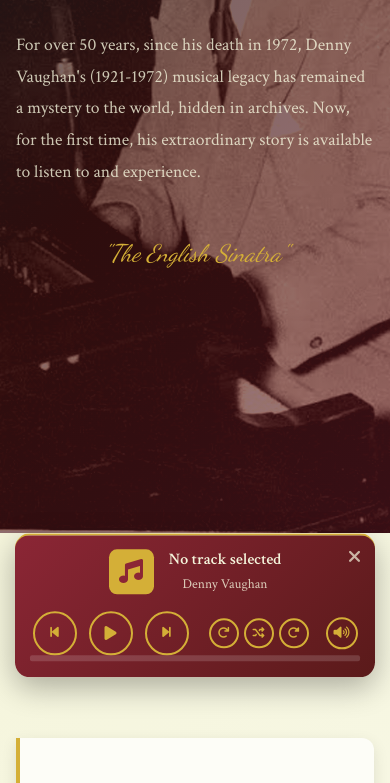
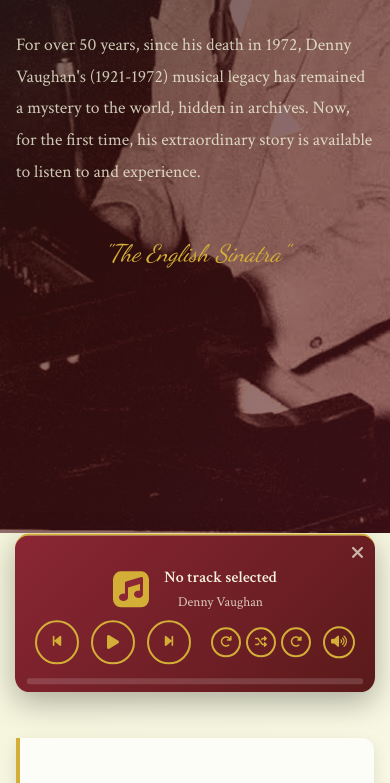
Before and after one commit to kitsmusic/denny-vaughan_website, a plain HTML site: page index.html in a window 390 px wide. Shown: the part 311-1094 px from the top of the page. Drawn offline with nearby package versions, Linux system fonts and the light colour scheme.

Commit message:
refactor: improve audio player layout with flexbox and responsive sizing

```diff
--- a/playback-bar.js
+++ b/playback-bar.js
@@ -75,7 +75,7 @@ class GlobalAudioPlayer {
                 <div id="globalAudioPlayer" class="global-audio-player">
                     <button id="globalPlayerClose" class="global-player-close">
                         <i class="fas fa-times"></i>
-                    </button>
+                                    </button>
                     <div class="global-player-content">
                         <div class="global-player-info">
                             <div class="global-player-cover">
--- a/styles.css
+++ b/styles.css
@@ -1513,7 +1513,7 @@ p {
     right: 20px;
     background: linear-gradient(135deg, var(--burgundy) 0%, var(--dark-burgundy) 100%);
     color: var(--cream);
-    padding: 15px 20px 20px 20px;
+    padding: 20px;
     box-shadow: 0 10px 30px rgba(0, 0, 0, 0.3);
     z-index: 2000;
     transform: translateY(calc(100% + 20px));
@@ -1522,6 +1522,10 @@ p {
     border-radius: 15px;
     max-width: 1200px;
     margin: 0 auto;
+    /* Flexbox layout */
+    display: flex;
+    flex-direction: column;
+    gap: 15px;
     /* Ensure no text selection on player */
     user-select: none;
     -webkit-user-select: none;
@@ -1537,8 +1541,8 @@ p {
     display: flex;
     align-items: center;
     justify-content: space-between;
-    max-width: 1200px;
-    margin: 0 auto;
+    gap: 20px;
+    position: relative;
 }
 
 .global-player-info {
@@ -1574,6 +1578,7 @@ p {
     font-weight: 600;
     font-size: 1rem;
     margin-bottom: 2px;
+    margin-top: 0;
     white-space: nowrap;
     overflow: hidden;
     text-overflow: ellipsis;
@@ -1590,6 +1595,7 @@ p {
     gap: 15px;
     flex-shrink: 0;
     justify-content: center;
+    flex-wrap: wrap;
 }
 
 .global-control-btn {
@@ -1630,7 +1636,6 @@ p {
 .global-playback-modes {
     display: flex;
     gap: 8px;
-    margin-left: 10px;
 }
 
 .global-mode-btn {
@@ -1664,7 +1669,6 @@ p {
     display: flex;
     align-items: center;
     gap: 10px;
-    margin-left: 15px;
 }
 
 .global-volume-btn {
@@ -1731,20 +1735,18 @@ p {
 }
 
 .global-progress {
-    position: absolute;
-    bottom: 15px;
-    left: 20px;
-    right: 20px;
+    width: 100%;
     height: 4px;
     background: rgba(255, 255, 255, 0.15);
     border-radius: 2px;
     cursor: pointer;
     /* Ensure progress bar is interactive */
     pointer-events: auto;
-    z-index: 1;
     /* Ensure proper dimensions */
     min-height: 4px;
     overflow: visible;
+    order: 1;
+    margin-top: 12px;
 }
 
 .global-progress-bar {
@@ -1811,9 +1813,6 @@ p {
 
 
 .global-player-close {
-    position: absolute;
-    top: 10px;
-    right: 15px;
     background: none;
     border: none;
     color: var(--cream);
@@ -1821,7 +1820,8 @@ p {
     font-size: 1.2rem;
     opacity: 0.7;
     transition: opacity 0.3s ease;
-    z-index: 10;
+    align-self: flex-end;
+    margin-bottom: -10px;
 }
 
 .global-player-close:hover {
@@ -1872,51 +1872,52 @@ p {
         right: 15px;
         width: auto;
         max-width: none;
-        padding: 15px 20px 25px 20px;
+        padding: 12px 16px;
+        gap: 8px;
     }
 
     .global-player-content {
         flex-direction: column;
-        gap: 15px;
+        gap: 8px;
     }
 
     .global-player-info {
         justify-content: center;
         text-align: center;
+        order: 0;
+        margin-top: 0;
     }
 
     .global-player-controls {
-        justify-content: space-between;
+        justify-content: center;
         align-items: center;
-        flex-wrap: nowrap;
-        gap: 10px;
-        position: relative;
+        flex-wrap: wrap;
+        gap: 8px;
+        order: 1;
     }
 
     .global-control-btn {
-        width: 45px;
-        height: 45px;
-        font-size: 1.1rem;
+        width: 40px;
+        height: 40px;
+        font-size: 1rem;
     }
 
     .global-playback-modes {
         display: flex;
         justify-content: center;
         gap: 8px;
-        flex: 1;
-        order: 0;
+        order: 2;
     }
 
     .global-volume-control {
         position: relative;
-        order: 1;
-        margin: 0;
+        order: 3;
     }
 
     .global-volume-btn {
-        width: 40px;
-        height: 40px;
-        font-size: 1rem;
+        width: 35px;
+        height: 35px;
+        font-size: 0.9rem;
     }
 
     .global-volume-slider-container {
@@ -1982,6 +1983,7 @@ p {
     .global-player-title {
         font-size: 1rem;
         margin-bottom: 2px;
+        margin-top: 0;
     }
 
     .global-player-artist {
@@ -1989,39 +1991,37 @@ p {
     }
 
     .global-player-cover {
-        width: 45px;
-        height: 45px;
-        font-size: 1.1rem;
+        width: 40px;
+        height: 40px;
+        font-size: 1rem;
     }
 
     .global-player-details {
         flex: 1;
         text-align: center;
         align-items: center;
+        margin-top: 0;
     }
 
     .global-mode-btn {
-        width: 32px;
-        height: 32px;
-        font-size: 0.8rem;
+        width: 30px;
+        height: 30px;
+        font-size: 0.75rem;
     }
 
     .global-progress {
-        bottom: 22px;
-        left: 20px;
-        right: 20px;
         height: 6px;
+        order: 4;
+        margin-top: 10px;
     }
 
     .global-player-close {
-        top: 12px;
-        right: 15px;
         font-size: 1.1rem;
+        margin-bottom: -5px;
     }
 
     /* Mobile volume control adjustments */
     .global-volume-control {
-        margin-left: 10px;
         gap: 8px;
     }
 
@@ -2064,11 +2064,7 @@ p {
         margin-bottom: 5px;
     }
 
-    /* Enhanced mobile progress bar */
-    .global-progress {
-        /* Ensure proper spacing from other controls */
-        bottom: 22px;
-    }
+    /* Enhanced mobile progress bar - no additional styles needed with flexbox */
 
     /* Make progress cursor more visible on mobile */
     .global-progress-bar::after {
@@ -2088,17 +2084,21 @@ p {
     .global-audio-player {
         left: 10px;
         right: 10px;
-        padding: 12px 15px 22px 15px;
+        padding: 8px 12px;
+        gap: 6px;
+    }
+
+    .global-player-content {
+        gap: 6px;
     }
 
     .global-player-controls {
-        gap: 10px;
+        gap: 6px;
         flex-wrap: wrap;
         justify-content: center;
     }
 
     .global-volume-control {
-        margin-left: 5px;
         gap: 5px;
     }
 
@@ -2106,10 +2106,32 @@ p {
         width: 50px;
     }
 
+    .global-control-btn {
+        width: 36px;
+        height: 36px;
+        font-size: 0.9rem;
+    }
+
+    .global-mode-btn {
+        width: 28px;
+        height: 28px;
+        font-size: 0.7rem;
+    }
+
+    .global-volume-btn {
+        width: 32px;
+        height: 32px;
+        font-size: 0.8rem;
+    }
+
+    .global-player-cover {
+        width: 36px;
+        height: 36px;
+        font-size: 0.9rem;
+    }
+
     .global-progress {
-        left: 15px;
-        right: 15px;
-        bottom: 16px;
+        margin-top: 8px;
     }
 }
 
```
